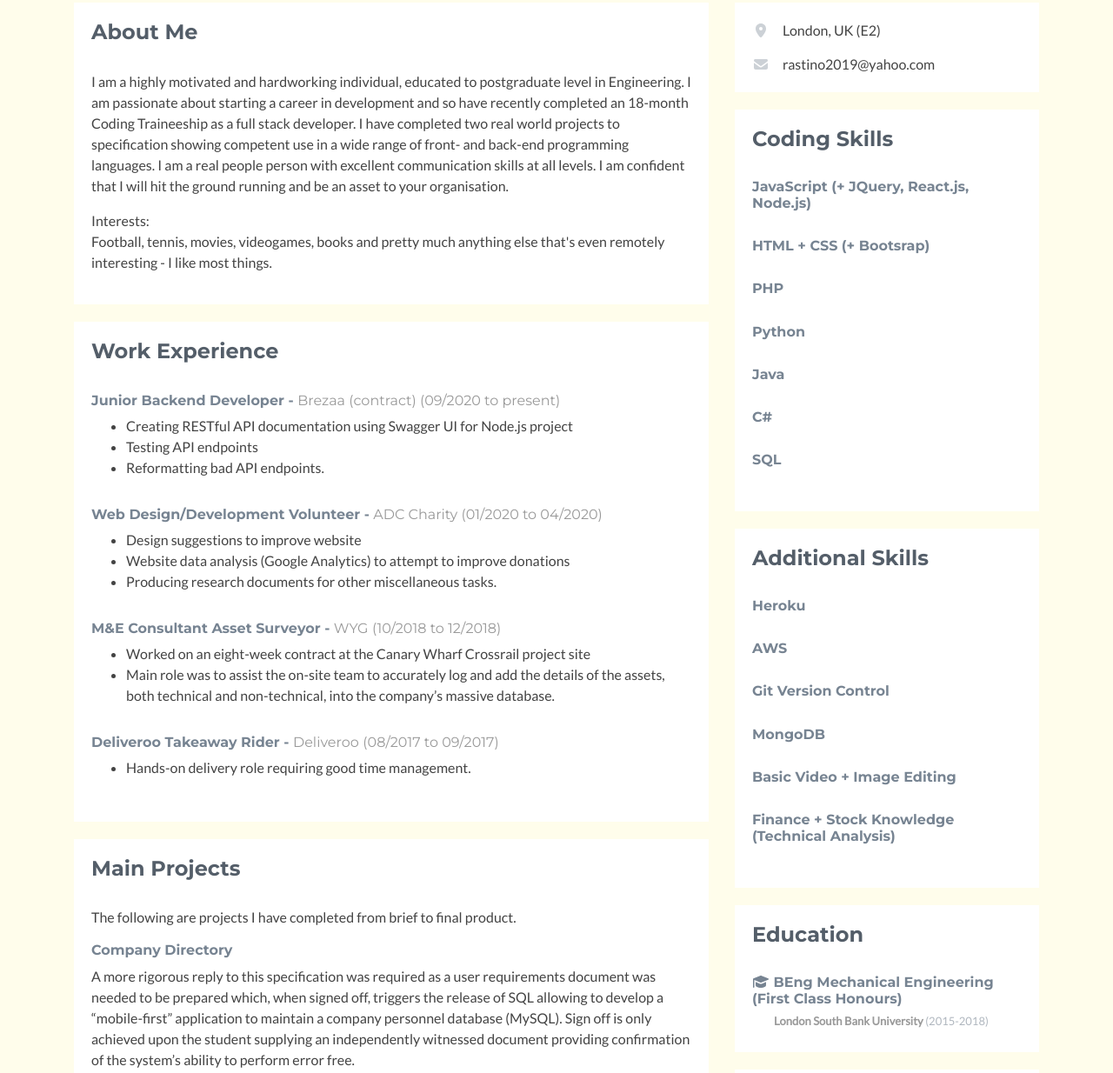
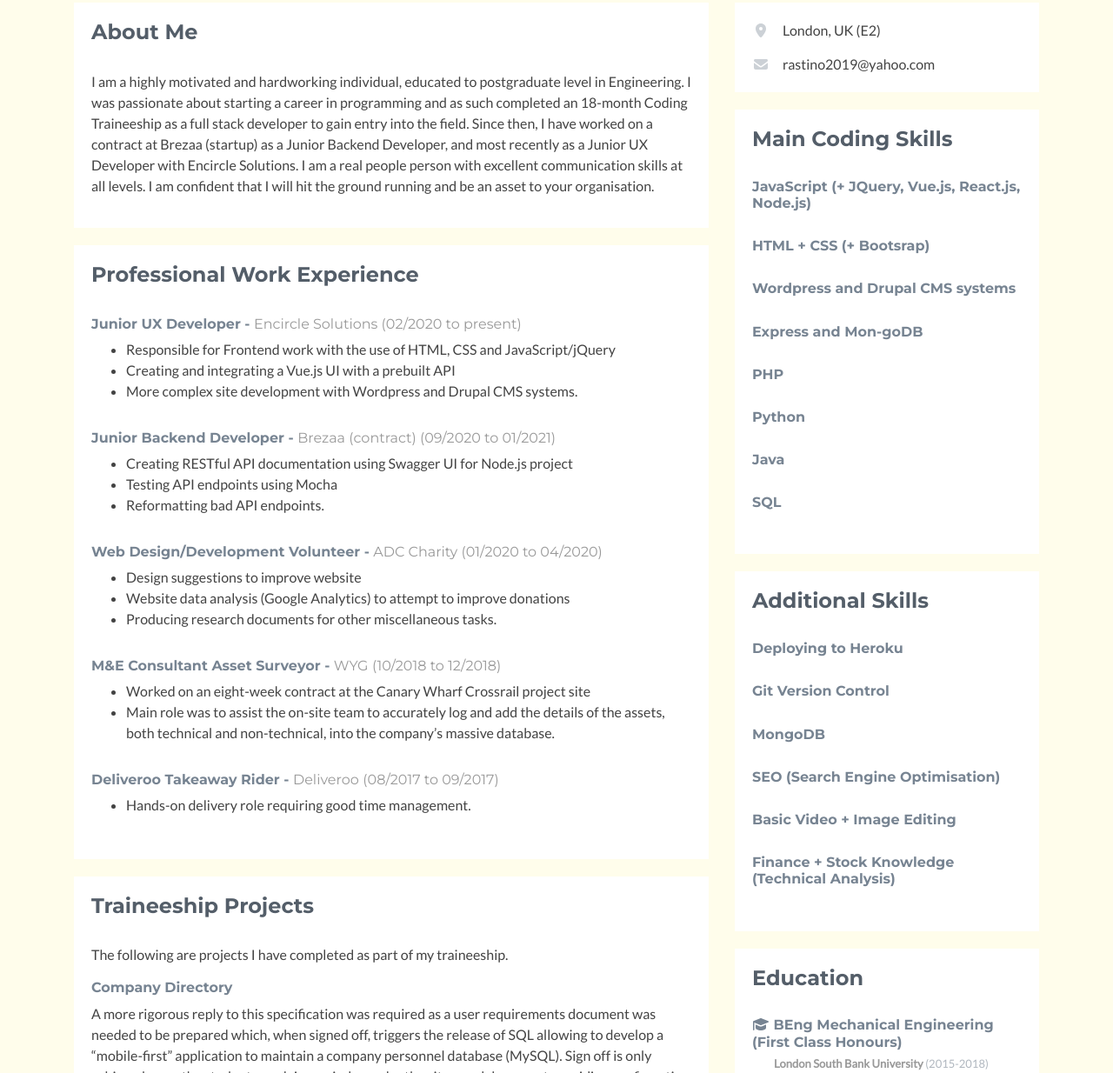
Before and after one commit to Rastin2020/Rastin_Rasheed_Profle, a plain HTML site: page Rastin_Coding_Profile_Project/index.html in a window 1280 px wide. Shown: the part 289-1523 px from the top of the page at 87% size. Drawn offline with Linux system fonts and the light colour scheme.

Commit message:
update 14/01/22

```diff
--- a/Rastin_Coding_Profile_Project/index.html
+++ b/Rastin_Coding_Profile_Project/index.html
@@ -26,7 +26,7 @@
       <img class="profile-image img-fluid float-left" src="assets/images/profile.png" alt="Rastin Rasheed" />
       <div class="profile-content float-left">
           <h1 class="name">Rastin Rasheed</h1>
-            <h2 class="desc">Junior Software Developer</h2>
+          <h2 class="desc">Junior Frontend Developer</h2>
           <ul class="social list-inline">
               <li class="list-inline-item"><a href="https://www.linkedin.com/in/rastin-rasheed-239123182" target="_blank"><i class="fab fa-linkedin-in"></i></a></li>
               <li class="list-inline-item"><a href="https://github.com/Rastin2020" target="_blank"><i class="fab fa-github-alt"></i></a></li>
@@ -43,28 +43,35 @@
                     <div class="section-inner">
                         <h2 class="heading">About Me</h2>
                         <div class="content">
-                            <p>I am a highly motivated and hardworking individual, educated to postgraduate level in Engineering.
-                                I am passionate about starting a career in development and so have recently completed an 18-month
-                                Coding Traineeship as a full stack developer. I have completed two real world projects to
-                                specification showing competent use in a wide range of front- and back-end programming languages.
-                                I am a real people person with excellent communication skills at all levels. I am confident that
-                                I will hit the ground running and be an asset to your organisation.</p>
-                            <p>Interests: <br>Football, tennis, movies, videogames, books and pretty much anything else that's
-                                even remotely interesting - I like most things.</p>
+                            <p>I am a highly motivated and hardworking individual, educated to postgraduate level in Engineering. I was passionate
+                              about starting a career in programming and as such completed an 18-month Coding Traineeship as a full stack
+                              developer to gain entry into the field. Since then, I have worked on a contract at Brezaa (startup) as a Junior Backend
+                              Developer, and most recently as a Junior UX Developer with Encircle Solutions. I am a real people person with
+                              excellent communication skills at all levels. I am confident that I will hit the ground running and be an asset to your
+                              organisation.</p>
                         </div><!--//content-->
                     </div><!--//section-inner-->
                 </section><!--//section-->
 
                 <section class="experience section">
                     <div class="section-inner">
-                        <h2 class="heading">Work Experience</h2>
+                        <h2 class="heading">Professional Work Experience</h2>
                         <div class="content">
                           <div class="item">
+                            <h3 class="title">Junior UX Developer - <span class="place"><a>Encircle Solutions</a>
+                            </span> <span class="year">(02/2020 to present)</span></h3>
+                            <ul>
+                                <li>Responsible for Frontend work with the use of HTML, CSS and JavaScript/jQuery</li>
+                                <li>Creating and integrating a Vue.js UI with a prebuilt API</li>
+                                <li>More complex site development with Wordpress and Drupal CMS systems.</li>
+                            </ul>
+                        </div><!--//item-->
+                            <div class="item">
                                 <h3 class="title">Junior Backend Developer - <span class="place"><a>Brezaa (contract)</a>
-                                </span> <span class="year">(09/2020 to present)</span></h3>
+                                </span> <span class="year">(09/2020 to 01/2021)</span></h3>
                                 <ul>
                                     <li>Creating RESTful API documentation using Swagger UI for Node.js project</li>
-                                    <li>Testing API endpoints</li>
+                                    <li>Testing API endpoints using Mocha</li>
                                     <li>Reformatting bad API endpoints.</li>
                                 </ul>
                             </div><!--//item-->
@@ -104,8 +111,8 @@
 
                 <section class="about section">
                     <div class="section-inner">
-                        <h2 class="heading">Main Projects</h2>
-                        <p>The following are projects I have completed from brief to final product.</p>
+                        <h2 class="heading">Traineeship Projects</h2>
+                        <p>The following are projects I have completed as part of my traineeship.</p>
                         <div class="content">
                             <h6 class="title">Company Directory</h6>
                             <p>A more rigorous reply to this specification was required as a user requirements document
@@ -117,7 +124,7 @@
                         </div><!--//content-->
                         <br>
                         <div class="content">
-                            <h6 class="title">Globe Finder</h6>
+                            <h6 class="title">Globe Finder (first ever project)</h6>
                             <p>The specification was to reply to a website specification for a map-based app to provide
                                 information on countries – with a focus on a “mobile first” development.
                                 Preferably using a framework, to then develop HTML, CSS and JavaScript with JQuery modules that
@@ -130,16 +137,19 @@
 
                 <section class="about section">
                   <div class="section-inner">
-                        <h2 class="heading">Personal Project</h2>
-                        <p>The following is a project I created on my own initiative:</p>
+                      <h2 class="heading">Personal Projects</h2>
+                      <p>The following are projects I have completed on my own initiative or for private clients.</p>
                       <div class="content">
                         <h6 class="title">Calculate Simple</h6>
                           <p>This website is essentially a free online calculator that contains the most searched for calculators
-                                on Google. Built using JS (+ jQuery, MathJax), HTML and CSS (+ Bootstrap):
-                            </p>
+                            on Google. Built using JS (+ jQuery, MathJax), HTML and CSS (+ Bootstrap):</p>
                         <a href="https://calculatesimple.com" target="blank">calculatesimple.com</a>
+                        <br><br>
+                        <div class="content">
+                          <h6 class="title">Rosemond Property Management</h6>
+                            <p>This website was built using Wordpress (with custom CSS) for a private property management company:</p>
+                          <a href="https://rosemond.co.uk" target="blank">rosemond.co.uk</a>
                         </div><!--//content-->
-                        <br>
                   </div><!--//section-inner-->
               </section><!--//section-->
 
@@ -158,14 +168,20 @@
 
                 <aside class="skills aside section">
                     <div class="section-inner">
-                        <h2 class="heading">Coding Skills</h2>
+                        <h2 class="heading">Main Coding Skills</h2>
                         <div class="content">
                             <div class="skillset">
                                 <div class="item">
-                                    <h3 class="level-title">JavaScript (+ JQuery, React.js, Node.js)</h3>
+                                    <h3 class="level-title">JavaScript (+ JQuery, Vue.js, React.js, Node.js)</h3>
                                 </div><!--//item-->
                                 <div class="item">
                                     <h3 class="level-title">HTML + CSS (+ Bootsrap)</h3>
+                                </div><!--//item-->
+                                <div class="item">
+                                  <h3 class="level-title">Wordpress and Drupal CMS systems</h3>
+                              </div><!--//item-->
+                              <div class="item">
+                                <h3 class="level-title">Express and Mon-goDB</h3>
                             </div><!--//item-->
                                 <div class="item">
                                     <h3 class="level-title">PHP</h3>
@@ -175,9 +191,6 @@
                                 </div><!--//item-->
                                 <div class="item">
                                     <h3 class="level-title">Java</h3>
-                                </div><!--//item-->
-                                <div class="item">
-                                    <h3 class="level-title">C#</h3>
                                 </div><!--//item-->
                                 <div class="item">
                                     <h3 class="level-title">SQL</h3>
@@ -191,16 +204,16 @@
                         <div class="content">
                             <div class="skillset">
                                 <div class="item">
-                                    <h3 class="level-title">Heroku</h3>
-                                </div><!--//item-->
-                                <div class="item">
-                                    <h3 class="level-title">AWS</h3>
+                                    <h3 class="level-title">Deploying to Heroku</h3>
                                 </div><!--//item-->
                                 <div class="item">
                                     <h3 class="level-title">Git Version Control</h3>
                                 </div><!--//item-->
                                 <div class="item">
                                     <h3 class="level-title">MongoDB</h3>
+                                </div><!--//item-->
+                                <div class="item">
+                                  <h3 class="level-title">SEO (Search Engine Optimisation)</h3>
                               </div><!--//item-->
                                 <div class="item">
                                     <h3 class="level-title">Basic Video + Image Editing</h3>
@@ -219,6 +232,15 @@
                                 <h3 class="title"><i class="fas fa-graduation-cap"></i> BEng Mechanical Engineering
                                     (First Class Honours)</h3>
                                 <h4 class="university">London South Bank University <span class="year">(2015-2018)</span></h4>
+                            </div><!--//item-->
+                            <div class="item">
+                              <h3 class="title">Python For Programmer</h3>
+                              <h3 class="title">The Complete SQL Bootcamp</h3>
+                              <h3 class="title">HTML5+CSS3+Bootstrap: The Beginner Web Design Course</h3>
+                              <h3 class="title">Node.js, Express & MongoDB Dev To Deployment</h3>
+                              <h3 class="title">C# Basics for Beginners: Learn C# Fundamentals by Coding</h3>
+                              <h3 class="title">JavaScript Beginner Bootcamp – 2020</h3>
+                              <h4 class="university">Udemy</h4>
                           </div><!--//item-->
                         </div><!--//content-->
                     </div><!--//section-inner-->
```
Lines whose indentation alone changed are shown as unchanged.
